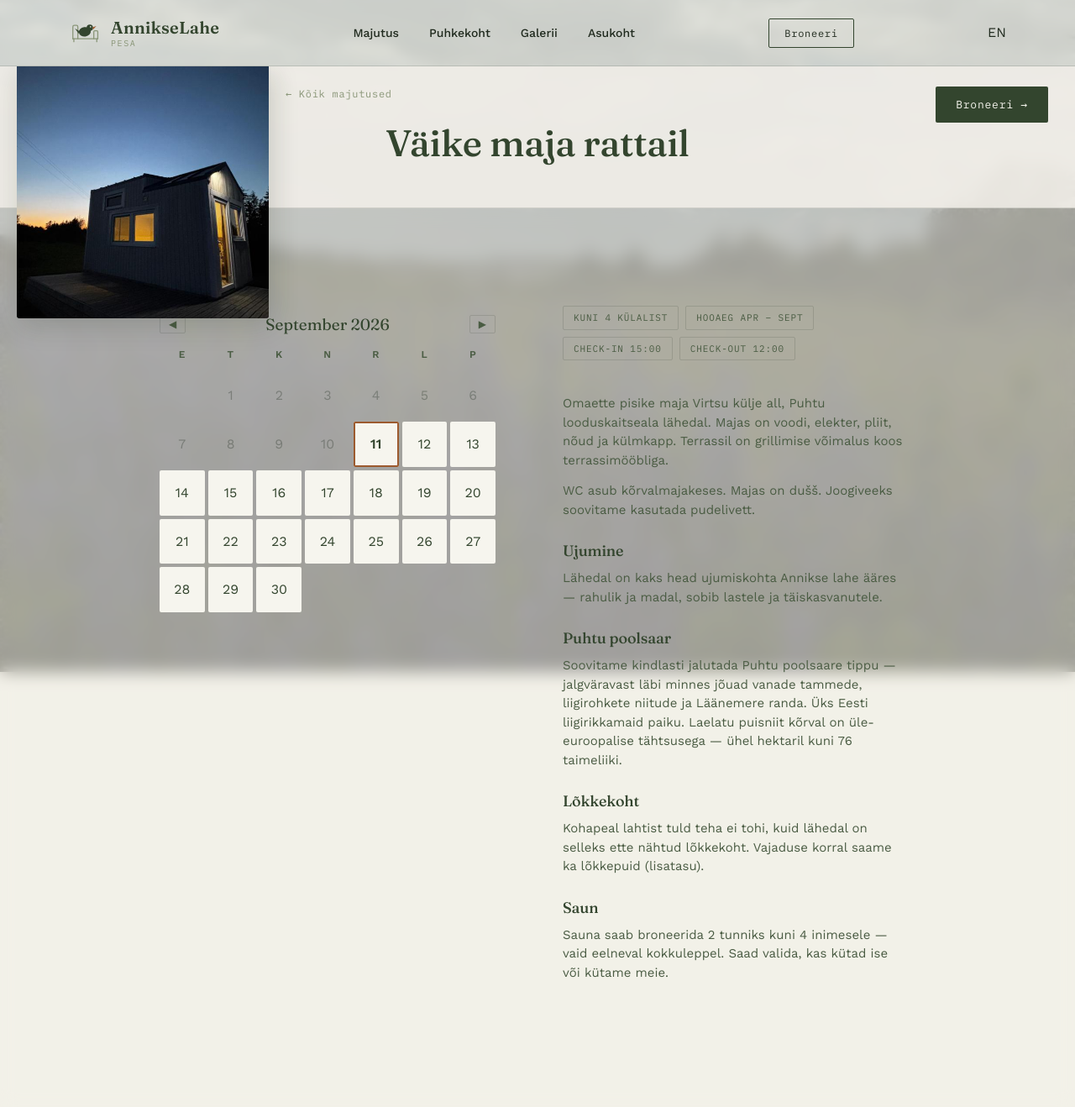
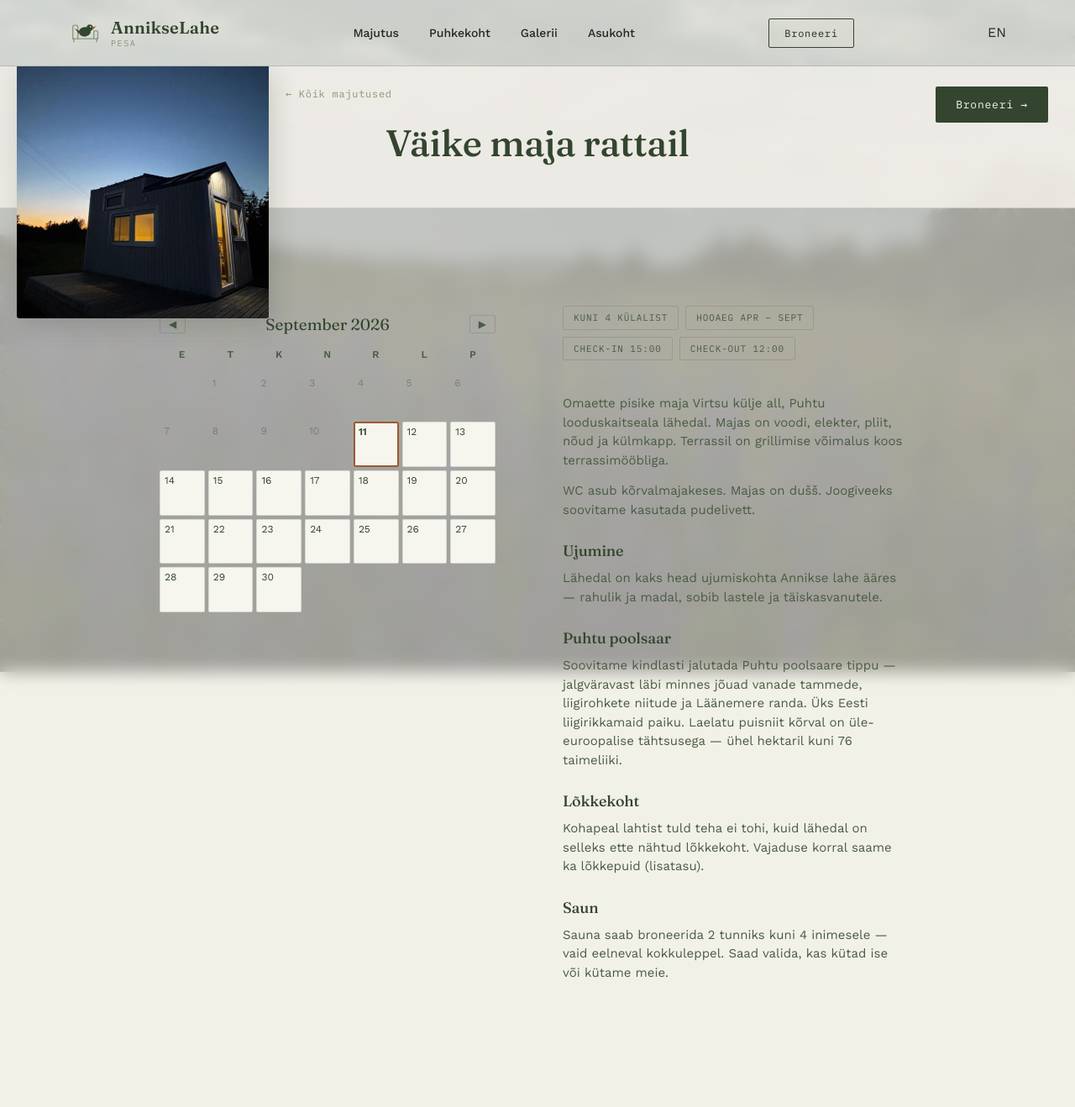
Before and after one commit to m1tsui/wwwannikse, a FastAPI app: page /ee/majutus/vaike-maja in a window 1280 px wide. Shown: the top 1318 px of the page at 84% size. Run offline with FastAPI, Linux system fonts and the light colour scheme; data that the repository does not hold is empty.

Commit message:
feat: show daily price in calendar cells
- get_saadavuse_andmed() now includes hinnad dict (date → cents) for all season days
- Calendar cells: date number top-left, price bottom-center (square aspect-ratio kept)
- Occupied days show only date number (no price), same cell dimensions
- Free day cells get border for better contrast against page background

Co-Authored-By: Claude Sonnet 4.6 <noreply@anthropic.com>
Claude-Session: https://claude.ai/code/session_017yhzPe9vmkkHmzvgsC2XDu

```diff
--- a/main.py
+++ b/main.py
@@ -1,7 +1,7 @@
 import os
 import secrets
 import sqlite3
-from datetime import date
+from datetime import date, timedelta
 from pathlib import Path
 from typing import Optional
 
@@ -164,6 +164,15 @@ def get_saadavuse_andmed(accommodation_id: int) -> dict:
         (accommodation_id,),
     ).fetchall()
 
+    # Hinnad hooaja kõigi päevade jaoks — üks päring, kõik reeglid
+    # Kitsam reegel (hilisem date_from) võidab laiema automaatselt
+    pricing_rows = db.execute(
+        "SELECT date_from, date_to, price_per_night FROM pricing_rules "
+        "WHERE accommodation_id=? ORDER BY date_from DESC",
+        (accommodation_id,),
+    ).fetchall()
+    pricing_rules = [dict(r) for r in pricing_rows]
+
     db.close()
 
     blocked = [
@@ -172,11 +181,25 @@ def get_saadavuse_andmed(accommodation_id: int) -> dict:
         {"from": r["date_from"], "to": r["date_to"]} for r in ical_rows
     ]
 
+    # Leia iga hooajapäeva hind
+    hinnad = {}
+    if season_start and season_end:
+        cur = date.fromisoformat(season_start)
+        end = date.fromisoformat(season_end)
+        while cur <= end:
+            s = cur.isoformat()
+            for rule in pricing_rules:
+                if rule["date_from"] <= s <= rule["date_to"]:
+                    hinnad[s] = rule["price_per_night"]
+                    break
+            cur += timedelta(days=1)
+
     return {
         "season_start": season_start,
         "season_end": season_end,
         "max_guests": max_guests,
         "blocked": blocked,
+        "hinnad": hinnad,
     }
 
 
--- a/static/styles.css
+++ b/static/styles.css
@@ -1081,20 +1081,39 @@
   .kal-cell {
     aspect-ratio: 1;
     display: flex;
-    align-items: center;
-    justify-content: center;
-    font-size: 16px;
+    flex-direction: column;
+    justify-content: space-between;
+    align-items: stretch;
     border-radius: 2px;
+    padding: 5px 5px 4px;
+  }
+
+  .kal-datum {
+    font-size: 12px;
+    line-height: 1;
+    text-align: left;
+  }
+
+  .kal-hind {
+    font-size: 11px;
+    font-weight: 600;
+    text-align: center;
+    line-height: 1;
+    color: var(--pine);
   }
 
   .kal-vaba {
     background: var(--paper);
     color: var(--pine);
+    border: 1px solid var(--line);
   }
 
   .kal-broneeritud {
     background: var(--bg-alt);
     color: var(--reed);
+  }
+
+  .kal-broneeritud .kal-datum {
     text-decoration: line-through;
   }
 
--- a/templates/et/majutus/vaike-maja.html
+++ b/templates/et/majutus/vaike-maja.html
@@ -339,11 +339,15 @@ function renderKal(){
   for(let d=1;d<=last;d++){
     const s=ds(calY,calM,d);
     let cls="kal-cell ";
+    let vaba=false;
     if(!inSeason(s)||s<today) cls+="kal-hall";
-    else if(isBlocked(s))    cls+="kal-broneeritud";
-    else                     cls+="kal-vaba";
+    else if(isBlocked(s))     cls+="kal-broneeritud";
+    else                      { cls+="kal-vaba"; vaba=true; }
     if(s===today) cls+=" kal-taana";
-    h+=`<div class="${cls}">${d}</div>`;
+    const hind=vaba&&SAADAVUS.hinnad&&SAADAVUS.hinnad[s]!=null
+      ? `<span class="kal-hind">${SAADAVUS.hinnad[s]/100}€</span>`
+      : `<span class="kal-hind"></span>`;
+    h+=`<div class="${cls}"><span class="kal-datum">${d}</span>${hind}</div>`;
   }
   h+="</div>";
   el.innerHTML=h;
```
